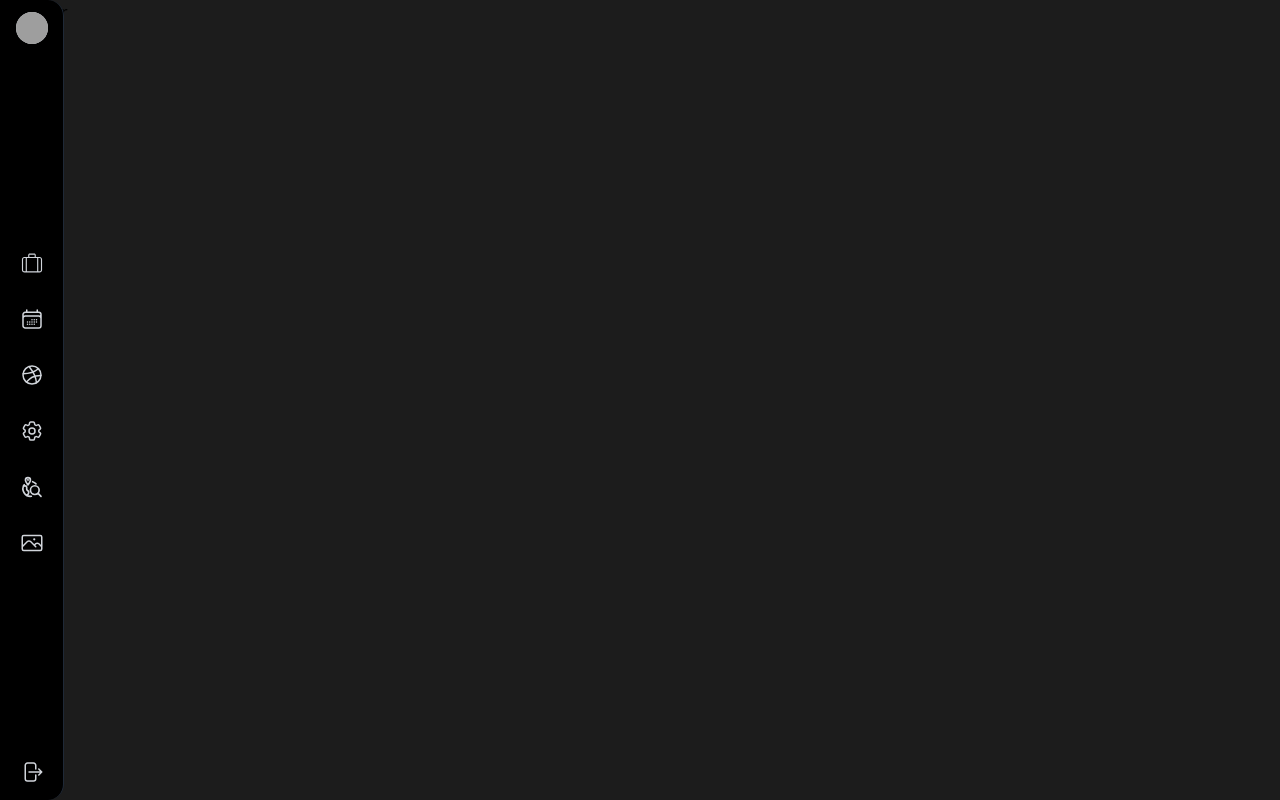
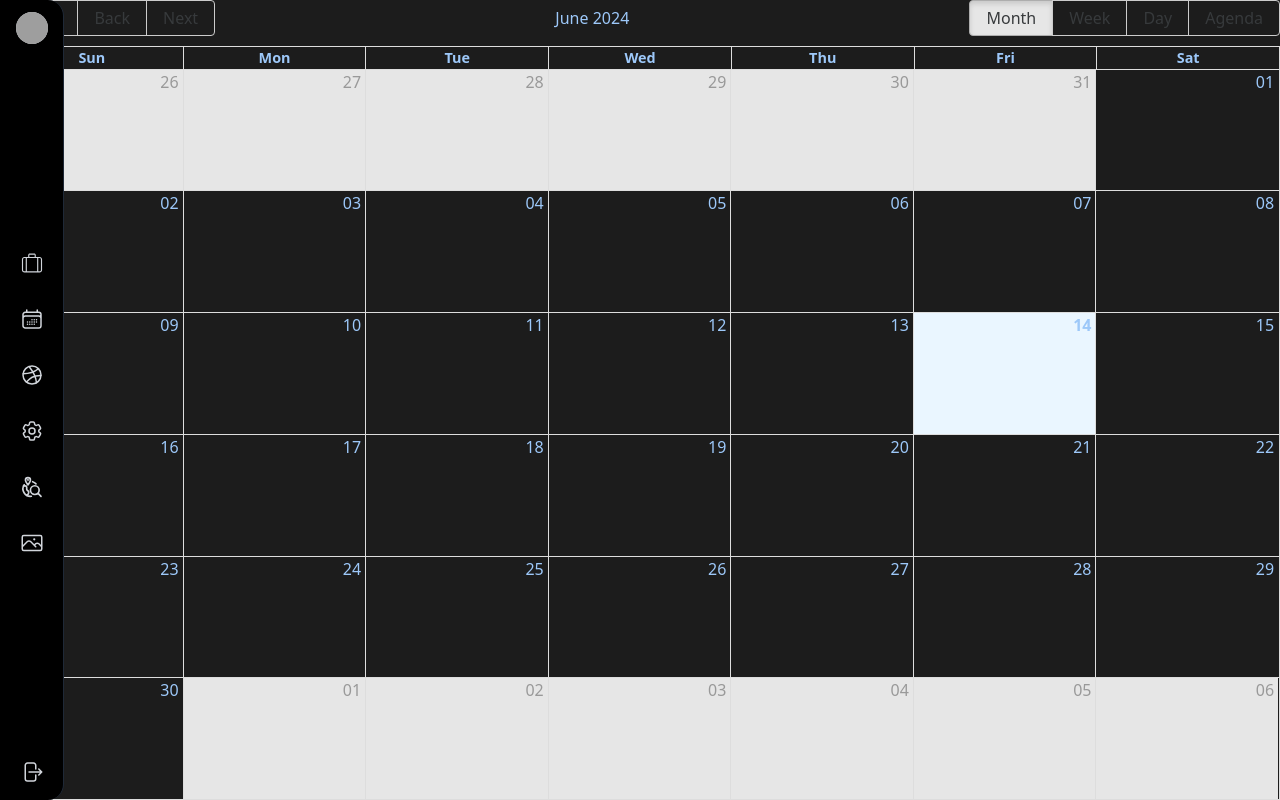
Before and after one commit to mishba-ai/NomadX, a React (Vite) app in the folder Frontend/: page /calendar in a window 1280 px wide. Built offline with nearby package versions, Linux system fonts and the light colour scheme; grey boxes are pictures that could not be loaded.

Commit message:
add the calendar ,revamp the budget component and globe component

```diff
--- a/Frontend/package.json
+++ b/Frontend/package.json
@@ -12,8 +12,9 @@
   },
   "dependencies": {
     "axios": "^1.7.2",
+    "moment": "^2.30.1",
     "react": "^18.2.0",
-    "react-big-calendar": "^1.13.0",
+    "react-big-calendar": "^1.13.1",
     "react-circular-progressbar": "^2.1.0",
     "react-dom": "^18.2.0",
     "react-globe.gl": "^2.27.2",
--- a/Frontend/src/Pages/Calendar/Calendar.jsx
+++ /dev/null
@@ -1,9 +0,0 @@
-import React from 'react'
-
-function Calendar() {
-  return (
-    <div>Calendar</div>
-  )
-}
-
-export default Calendar
--- /dev/null
+++ b/Frontend/src/Pages/Calendar/TravelCalendar.jsx
@@ -0,0 +1,64 @@
+import { useState } from "react";
+import { Calendar, momentLocalizer } from "react-big-calendar";
+import moment from "moment";
+import "react-big-calendar/lib/css/react-big-calendar.css";
+
+//moment library is used to format the date and time in the calendar
+//react-big-calendar is a library that is used to create a calendar in react
+// momentLocalizer is used to localize the calendar to the moment.js library means it will use moment.js to format the date and time
+
+function TravelCalendar() {
+  const localizer = momentLocalizer(moment); // this is for  the calendar to use moment.js
+
+  // events is an array of objects that contains the events that will be displayed in the calendar
+  const [events, setEvents] = useState([
+    {
+      title: "london-tokyo",
+      start: new Date(2022, 6, 1),
+      end: new Date(2022, 6, 10),
+      allDay: true,
+      resourcs: "flight",
+    },
+    {
+      title: "tokyo",
+      start: new Date(2022, 6, 10),
+      end: new Date(2022, 6, 15),
+      allDay: true,
+      resourcs: "stay",
+    },
+  ]);
+
+  const eventsStyleGetter = (event, isSelected) => {
+    let style = {
+      backgroundColor: event.resource === "flight" ? "#" : "#ecf0f1",
+      color: event.resource === "flight" ? "white" : "black",
+      transition: "all 0.3s ease",
+      border: "none",
+    };
+    if (isSelected) {
+      style.backgroundColor = "#3498db";
+      style.color = "white";
+      style.transform = "scale(1.02)";
+      style.boxShadow = "0 0 10px rgba(0,0,0,0.2)";
+    }
+    return {
+      style,
+    };
+  };
+
+  return (
+    <div className=" h-full border-none">
+      <Calendar
+        localizer={localizer}
+        events={events}
+        startAccessor="start"
+        endAccessor="end"
+        selectable={true}
+        style={{ color: "#9dc8f9", backgroundColor: "",border:'none',borderRadius:'10px',borderBlockWidth:'1px' }}
+        eventPropGetter={eventsStyleGetter}
+      />
+    </div>
+  );
+}
+
+export default TravelCalendar;
--- a/Frontend/src/Pages/Home/Home.jsx
+++ b/Frontend/src/Pages/Home/Home.jsx
@@ -1,5 +1,4 @@
 import Budget from "../../components/Home/Budget.jsx";
-import Calendar from "../../components/Home/Calendar.jsx";
 import Todo from "../../components/Home/Todo.jsx";
 import Wishlist from "../../components/Home/Wishlist.jsx";
 import Location from "../../components/Location.jsx";
@@ -8,6 +7,7 @@ import Progressbar from "../../components/Progressbar.jsx";
 import axios from "axios";
 import { useState, useEffect } from "react";
 import WorldCities from "../../components/Globe/worldcities.jsx";
+import TravelCalendar from "../Calendar/TravelCalendar.jsx";
 
 function Home() {
   const [user, setUser] = useState("");
@@ -31,31 +31,30 @@ function Home() {
             <div className="flex">
               <h1 className="font-semibold text-4xl text-sky-200"> Welcome,</h1>
               {user ? (
-                <h1 className="font-semibold text-4xl text-sky-200">
-                  {user}!
-                </h1>
+                <h1 className="font-semibold text-4xl text-sky-200">{user}!</h1>
               ) : (
-                <p className="font-semibold text-2xl text-sky-200">Loading...</p>
+                <p className="font-semibold text-2xl text-sky-200">
+                  Loading...
+                </p>
               )}
             </div>
-           <Location />
+            <Location />
             <Travelstats />
             <div className="mt-6">
               <Progressbar progressPercentage={23} percentageOrDollar={"$"} />
             </div>
             <div className="w-64 h-64 mt-4">
-              {/* <img
-                src="https://i.pinimg.com/originals/bc/62/e3/bc62e33b3a1d11c7b007b4120e8d209e.gif"
-                className="w-80 h-80 transition-transform scale-x-150"
-                alt=""
-              /> */}
-              <WorldCities/>
+              <WorldCities />
             </div>
           </div>
         </div>
 
         <div className="pt-5">
-          <Calendar />
+          <div className="w-[46rem] border-none  h-80">
+            {" "}
+            <TravelCalendar />
+          </div>
+
           <div className="flex mt-4 gap-x-4">
             <Budget />
             <div className="">
--- a/Frontend/src/components/Globe/worldcities.jsx
+++ b/Frontend/src/components/Globe/worldcities.jsx
@@ -10,20 +10,21 @@ function WorldCities() {
         if (!res.ok) {
           throw new Error(`HTTP error! status: ${res.status}`);
         }
-        return res.text();
+        return res.text(); // return the response as text
       })
       .then((text) => {
         try {
-          const data = JSON.parse(text);
+          const data = JSON.parse(text); // parse the text to JSON object
           console.log("Data loaded:", data);
           if (data.features && Array.isArray(data.features)) {
+            // check if the data is an array
             setPlacesData(data.features);
           } else {
             throw new Error("Invalid data structure");
           }
         } catch (error) {
           console.error("Error parsing JSON:", error);
-          console.log("Raw data:", text.substring(0, 200));
+          console.log("Raw data:", text.substring(0, 200)); // print the first 200 characters of the text
         }
       })
       .catch((error) => console.error("Fetch error:", error));
@@ -32,7 +33,7 @@ function WorldCities() {
   if (!placesData) return <div>Loading...</div>;
 
   return (
-    <div>
+    <div className="">
       <Globe
         width={450}
         height={330}
@@ -43,9 +44,15 @@ function WorldCities() {
         pointLng={(d) => d.properties.longitude}
         pointLabel={(d) => d.properties.name}
         pointSize={(d) => Math.sqrt(d.properties.pop_max) * 4e-4}
-        pointDotRadius={(d) => Math.sqrt(d.properties.pop_max) * 4e-4}
+
+        pointDotRadius={(d) => Math.sqrt(d.properties.pop_max) * 4e-4}//point dot radius is for the size of the points
         pointColor={() => "rgba(186 ,230, 253 , 0.75)"}
-        pointResolution={2}
+        pointResolution={2}//point resolution is for the number of points on the circle of the point
+       //make points circular instead of square
+
+        pointAltitude={0.03} //point altitude is for the height of the points
+
+
       />
     </div>
   );
--- a/Frontend/src/components/Home/Budget.jsx
+++ b/Frontend/src/components/Home/Budget.jsx
@@ -1,6 +1,39 @@
 import Progressbar from "../Progressbar.jsx";
+import { useState, useEffect } from "react";
+import axios from "axios";
+
+//axios is used to make the request to the server to get the data from the server and display it on the client side
 
 function Budget() {
+  const [budget, setBudget] = useState(0);
+  const [showForm, setShowForm] = useState(false);
+  const [budgets, setBudgets] = useState([]);
+
+  function createNewBudget() {
+    setShowForm(true);
+  }
+  const handleFormSubmit = (data) => {
+    // Handle form submission logic here
+    // e.g., send data to server, update budgets state
+    setBudgets([...budgets, data]);
+    setShowForm(false);
+  };
+  const renderForm = () => {
+    return (
+      <div className="w-28 h-28 bg-white">
+        <form onSubmit={handleFormSubmit}>
+          {/* Your form inputs */}
+          <input type="number" placeholder="Enter your budget" />
+          <input type="text" placeholder="budget is for" />
+          <input type="date" />
+          <button type="submit">Submit</button>
+        </form>
+      </div>
+    );
+  };
+  useEffect(() => {
+    // createNewBudget();
+  }, []);
   return (
     <div>
       <div className="w-[18rem] rounded-2xl h-[310px] p-4 bg-[#c4d6fc]">
@@ -11,8 +44,18 @@ function Budget() {
         <div className="mt-6">
           <Progressbar progressPercentage={47} percentageOrDollar={"$"} />
         </div>
-        <div className="mt-2 font-montserrat">
-          <ul className="flex flex-col gap-y-2">
+        <div className="mt-2 font-montserrat pb-2">
+          <div className="flex justify-between">
+            <h3 className="font-medium text-sm">upcoming payments</h3>
+            <button onClick={createNewBudget}>+</button>
+          </div>
+          {showForm && renderForm()}
+          {/* <ul>
+            {budgets.map((budget,index) => () => {  // map over budgets array to render each budget item
+            <li key={index}>  {budget.amount} - {budget.description} - {budget.date}</li>
+            })}
+          </ul> */}
+          {/* <ul className="flex flex-col gap-y-2 ">
             <li className="flex  justify-between">
               <div className="flex gap-x-1">
                 <span className="w-12 h-5 flex items-center justify-center rounded-3xl border-gray-400 border text-xs ">
@@ -97,7 +140,7 @@ function Budget() {
                 <span className=" h-5 flex items-center justify-center rounded-3xl  text-xs p-2 bg-lime-300">5000$</span>
               </div>
             </li>
-          </ul>
+          </ul> */}
         </div>
       </div>
     </div>
--- a/Frontend/src/components/Home/Earth.jsx
+++ /dev/null
@@ -1,9 +0,0 @@
-import React from 'react'
-
-function Earth() {
-  return (
-    <div>Earth</div>
-  )
-}
-
-export default Earth
--- a/Frontend/src/components/Progressbar.jsx
+++ b/Frontend/src/components/Progressbar.jsx
@@ -3,7 +3,7 @@ function Progressbar({ progressPercentage }, { percentageOrDollar }) {
     <div className="h-4  w-full bg-gray-100 rounded-3xl overflow-hidden">
       <div
         style={{ width: `${progressPercentage + percentageOrDollar}` }}
-        className={`h-full ${progressPercentage < 70 ? "bg-[#adafed]" : "bg-gray-200"}`}
+        className={`h-full ${progressPercentage < 70 ? "bg-[rgb(173,175,237)]" : "bg-gray-200"}`}
       ></div>
     </div>
   );
--- a/Frontend/src/main.jsx
+++ b/Frontend/src/main.jsx
@@ -19,7 +19,7 @@ import Travel from "./components/settings/Profile/Travel.jsx";
 import Password from "./Pages/Setting/Password.jsx";
 import { createBrowserRouter, RouterProvider } from "react-router-dom";
 // import routes from "./routes/routes.js";
-import Calendar from "./Pages/Calendar/Calendar.jsx";
+import Calendar from "./Pages/Calendar/TravelCalendar.jsx";
 
 const router = createBrowserRouter(
   [
```
Also changed, not shown: 1 other file (tests, documents, lock files or other folders).
